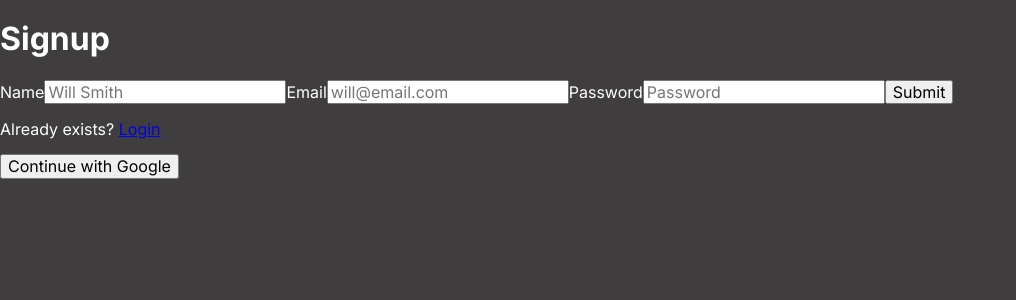
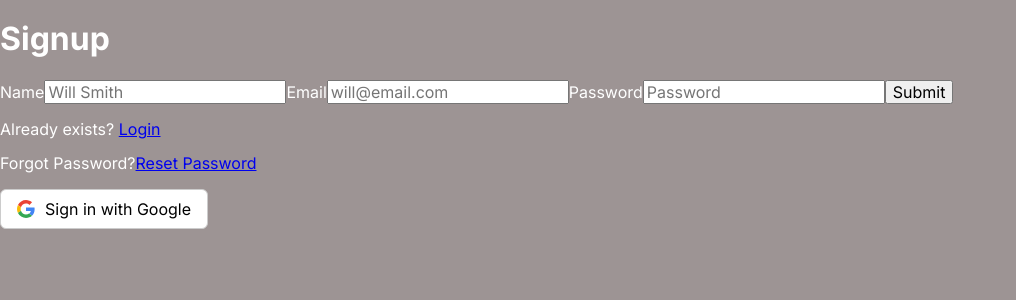
Before and after one commit to 18yuv/webBook, a React (Vite) app in the folder frontend/: page / in a window 1280 px wide. Shown: the top 300 px of the page, without its empty margins (0-1016 px from the left). Built offline with nearby package versions, Linux system fonts and the light colour scheme; the HTML template or start-up script is replaced by a standard one.

Commit message:
add signup functionality

```diff
--- a/frontend/src/App.jsx
+++ b/frontend/src/App.jsx
@@ -4,6 +4,7 @@ import Login from "./pages/login.jsx";
 import Home from "./pages/Home.jsx";
 import Dashboard from "./pages/Dashboard.jsx";
 import NotFound from "./pages/NotFound.jsx";
+import ReqResetPass from "./pages/ReqResetPass.jsx";
 
 function App() {
 
@@ -12,6 +13,7 @@ function App() {
       <Toaster position="top-right" />
       <Routes>
         <Route index element={<Home />} />
+        <Route path="/request-password-reset" element={<ReqResetPass />} />
         <Route path="/login" element={<Login />} />
         <Route path="/dashboard" element={<Dashboard />} />
         <Route path="*" element={<NotFound />} />
--- a/frontend/src/components/GoogleLogin.jsx
+++ b/frontend/src/components/GoogleLogin.jsx
@@ -1,12 +1,31 @@
+import googleLogo from "../assets/google.svg";
+
 export default function GoogleLoginButton() {
   const handleGoogleLogin = () => {
-    window.location.href =
-      "http://localhost:5000/auth/google";
+    window.location.href = "http://localhost:5000/auth/google";
   };
 
   return (
-    <button onClick={handleGoogleLogin}>
-      Continue with Google
+    <button onClick={handleGoogleLogin} style={styles.btn}>
+      <img src={googleLogo} alt="Google logo" style={styles.icon} />
+      Sign in with Google
     </button>
   );
 }
+
+const styles = {
+  btn: {
+    display: "flex",
+    alignItems: "center",
+    gap: "10px",
+    padding: "10px 16px",
+    border: "1px solid #ccc",
+    borderRadius: "6px",
+    background: "#fff",
+    cursor: "pointer",
+  },
+  icon: {
+    width: "18px",
+    height: "18px",
+  },
+};
--- a/frontend/src/index.css
+++ b/frontend/src/index.css
@@ -12,6 +12,6 @@ html {
 }
 
 body {
-    background-color: rgb(63, 61, 61);
+    background-color: rgb(157, 148, 148);
     color: white;
 }
--- a/frontend/src/pages/Home.jsx
+++ b/frontend/src/pages/Home.jsx
@@ -1,9 +1,11 @@
-import { Link } from 'react-router-dom'
 import { useForm } from "react-hook-form"
 import toast from "react-hot-toast";
-import { useNavigate } from "react-router-dom";
+import { Link, useNavigate } from "react-router-dom";
 import api from '../api/axios.js';
 import GoogleLoginButton from '../components/GoogleLogin.jsx';
+import { useState } from 'react';
+import { FontAwesomeIcon } from '@fortawesome/react-fontawesome'
+import { faSpinner } from "@fortawesome/free-solid-svg-icons";
 
 export default function Signup() {
 
@@ -13,14 +15,18 @@ export default function Signup() {
         formState: { errors, isSubmitting }
     } = useForm()
 
+    const [serverMsg, setServerMsg] = useState(null)
+
     const navigate = useNavigate();
     async function onSubmit(data) {
         try {
             const response = await api.post("/auth/signup", data)
-            console.log("Success:", response.data);
             toast.success("Verification email sent. Please check your inbox.");
-            setTimeout(() => { navigate("/login"); }, 4000);
+            setServerMsg("Verification email sent. Please check your inbox.")
+            setTimeout(() => { navigate("/login") }, 4000);
         } catch (error) {
+            toast.error(error.response?.data?.message || "Signup failed");
+            setServerMsg(error.response?.data?.message || error.message || "Signup Failed")
             console.error("Error:", error.response?.data || error.message || "Signup Failed");
         }
     }
@@ -28,6 +34,7 @@ export default function Signup() {
     return (
         <>
             <h1>Signup</h1>
+            {serverMsg && <p>{serverMsg}</p>}
             <form onSubmit={handleSubmit(onSubmit)} >
 
                 <label htmlFor="name">Name</label>
@@ -57,16 +64,12 @@ export default function Signup() {
                 {errors.password && <span>{errors.password.message}</span>}
 
                 <button disabled={isSubmitting}>
-                    {isSubmitting ? "Signing in..." : "Submit"}
+                    {isSubmitting ? (<>Signing up...<FontAwesomeIcon icon={faSpinner} spinPulse /></>) : "Submit"}
                 </button>
-
-{/*
-                {isSubmitSuccessful && (
-                    <p> "We've sent a verification email. Please verify your account before logging in."</p>
-                )} */}
             </form>
 
             <p>Already exists? <Link to='/login'>Login</Link></p>
+            <p>Forgot Password?<Link to='/request-reset-password'>Reset Password</Link></p>
             <GoogleLoginButton />
         </>
     )
--- /dev/null
+++ b/frontend/src/pages/ReqResetPass.jsx
@@ -0,0 +1,7 @@
+export default function ReqResetPass(){
+    return (
+        <>
+            <h1>ReqResetPass page</h1>
+        </>
+    )
+}
```
Also changed, not shown: frontend/src/assets/google.svg (added), 1 other file (tests, documents, lock files or other folders).
